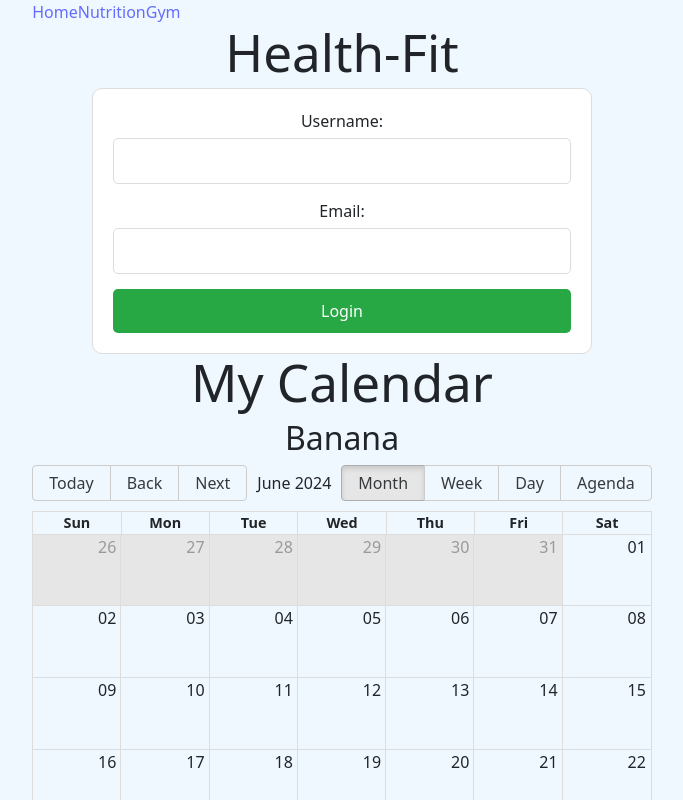
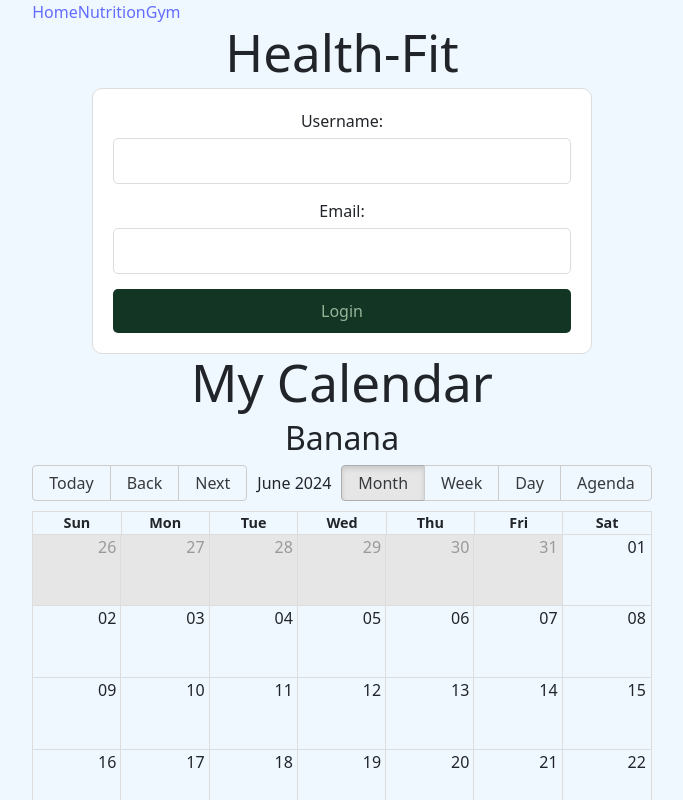
Before and after one commit to MyCloudAtl/Health-Fit, a React (Vite) app in the folder Health-Fit/: page / in a window 1280 px wide. Shown: the top 800 px of the page, without its empty margins (298-981 px from the left). Built offline with nearby package versions, Linux system fonts and the light colour scheme; no server answers.

Commit message:
updted css testing things out please ignore any changes just merging to update my code

```diff
--- a/Health-Fit/src/App.css
+++ b/Health-Fit/src/App.css
@@ -27,13 +27,13 @@ h1 {
     text-decoration: none;
     padding: 10px 20px;
     color: white;
-    background-color: #007bff;
+    background-color: #123524;
     border-radius: 5px;
     transition: background-color 0.3s ease;
 }
 
 .nav a:hover {
-    background-color: #0056b3;
+    background-color: #123524;
 }
 
 .Calendar {
@@ -84,8 +84,8 @@ form input {
 form button {
     width: 100%;
     padding: 10px;
-    color: white;
-    background-color: #28a745;
+    color: rgb(150, 180, 152);
+    background-color: #123524;
     border: none;
     border-radius: 5px;
     cursor: pointer;
@@ -93,7 +93,7 @@ form button {
 }
 
 form button:hover {
-    background-color: #218838;
+    background-color: #123524;
 }
 
 .react-datepicker-wrapper {
@@ -106,3 +106,4 @@ form button:hover {
     margin: 5px 0 15px;
     border: 1px solid #ddd;
     border-radius: 5px;
+}
--- a/Health-Fit/src/index.css
+++ b/Health-Fit/src/index.css
@@ -58,13 +58,13 @@ button:focus-visible {
 
 @media (prefers-color-scheme: light) {
   :root {
-    color: #213547;
-    background-color: #ffffff;
+    color: #123524;
+    background-color: #c41919;
   }
   a:hover {
-    color: #747bff;
+    color: #123524;
   }
   button {
-    background-color: #f9f9f9;
+    background-color: #123524;
   }
 }
--- a/package.json
+++ b/package.json
@@ -12,12 +12,14 @@
   "license": "ISC",
   "dependencies": {
     "body-parser": "^1.20.2",
+    "bootstrap": "^5.3.3",
     "cors": "^2.8.5",
     "date-fns": "^3.6.0",
     "express": "^4.19.2",
     "mongoose": "^8.4.3",
     "morgan": "^1.10.0",
     "react-big-calendar": "^1.13.0",
+    "react-bootstrap": "^2.10.3",
     "react-datepicker": "^7.1.0"
   },
   "devDependencies": {
```
Also changed, not shown: Health-Fit/src/components/Home.jsx (line endings or trailing spaces), 1 other file (tests, documents, lock files or other folders).
